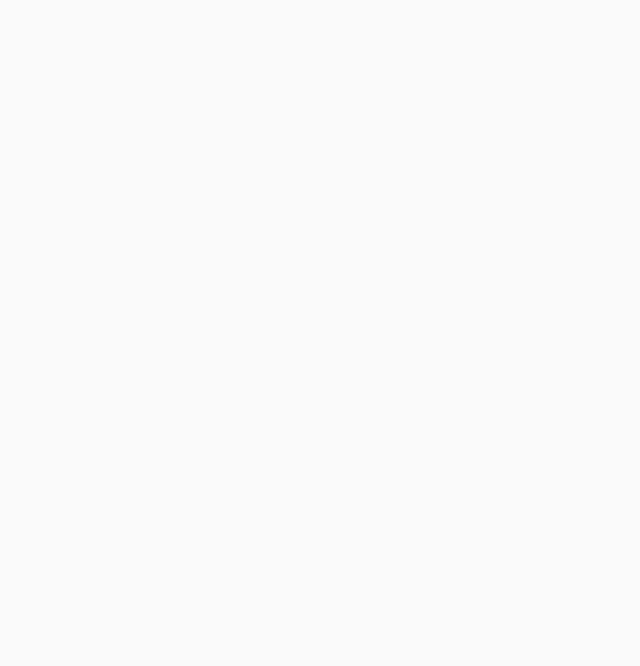
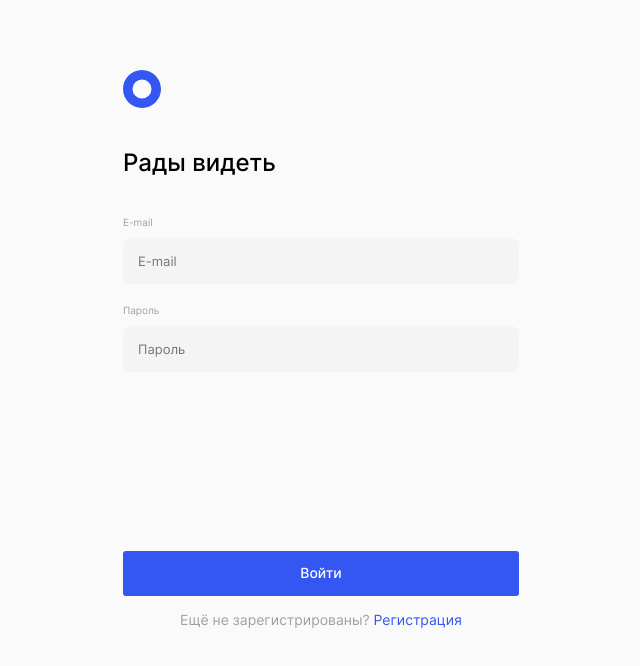
Before and after one commit to alexzkv/movies-explorer-frontend, a React (Create React App) app: page /signin in a window 1280 px wide. Before the commit this address had no page. Shown: the top 666 px of the page, without its empty margins (319-959 px from the left). Built offline with nearby package versions, Linux system fonts and the light colour scheme.

Commit message:
feat: add login component

```diff
--- a/src/components/App/App.js
+++ b/src/components/App/App.js
@@ -4,8 +4,9 @@ import Main from '../Main/Main';
 import Movies from '../Movies/Movies';
 import NotFound from '../NotFound/NotFound';
 import Profile from '../Profile/Profile';
+import SavedMovies from '../SavedMovies/SavedMovies';
 import Register from '../Register/Register';
-import SavedMovies from '../SavedMovies/SavedMovies';
+import Login from '../Login/Login';
 
 export default function App() {
   return (
@@ -30,7 +31,15 @@ export default function App() {
         exact path='/signup'
         element={
           <Register
-            registerError={'registerError'}
+            signError={'signError'}
+          />
+        }
+      />
+      <Route
+        exact path='/signin'
+        element={
+          <Login
+            signError={'signError'}
           />
         }
       />
--- a/src/components/Login/Login.js
+++ b/src/components/Login/Login.js
@@ -0,0 +1,29 @@
+import './Login.css';
+
+import Logo from '../Logo/Logo';
+import AuthForm from '../AuthForm/AuthForm';
+
+export default function Login({ signError }) {
+  return(
+    <section className='sign'>
+      <Logo />
+      <AuthForm place='login'>
+        <label className='sign__label'>E-mail</label>
+        <input
+          required
+          type='email'
+          placeholder='E-mail'
+          className='sign__input'
+        />
+        <label className='sign__label'>Пароль</label>
+        <input
+          required
+          type='password'
+          placeholder='Пароль'
+          className='sign__input'
+        />
+        {!signError && (<p className='sign__error'>Что-то пошло не так...</p>)}
+      </AuthForm>
+    </section>
+  );
+}
--- a/src/components/Register/Register.css
+++ b/src/components/Register/Register.css
@@ -1,9 +1,9 @@
-.register {
+.sign {
   margin: 70px auto;
   max-width: 396px;
 }
 
-.register__label {
+.sign__label {
   margin-bottom: 10px;
   font-weight: 400;
   font-size: 10px;
@@ -11,7 +11,7 @@
   color: #A0A0A0;
 }
 
-.register__input {
+.sign__input {
   margin-bottom: 20px;
   padding: 15px 0 15px 15px;
   border-radius: 8px;
@@ -20,13 +20,14 @@
   font-size: 13px;
   line-height: 1.23;
   background-color: #F4F4F4;
+  outline: none
 }
 
-.register__input:last-of-type {
+.sign__input:last-of-type {
   margin-bottom: 0;
 }
 
-.register__error {
+.sign__error {
   margin-top: 10px;
   font-weight: 400;
   font-size: 10px;
@@ -35,13 +36,13 @@
 }
 
 @media screen and (max-width: 1023px) {
-  .register {
+  .sign {
     margin: 232px auto;
   }
 }
 
 @media screen and (max-width: 767px) {
-  .register {
+  .sign {
     display: flex;
     flex-direction: column;
     align-items: center;
--- a/src/components/Register/Register.js
+++ b/src/components/Register/Register.js
@@ -1,37 +1,35 @@
-import React from 'react';
-
 import './Register.css';
 
 import Logo from '../Logo/Logo';
 import AuthForm from '../AuthForm/AuthForm';
 
-export default function Register({ registerError }) {
+export default function Register({ signError }) {
   return(
-    <section className='register'>
+    <section className='sign'>
       <Logo />
       <AuthForm place='register'>
-        <label className='register__label'>Имя</label>
+        <label className='sign__label'>Имя</label>
         <input
           required
           type='text'
           placeholder='Имя'
-          className='register__input'
+          className='sign__input'
         />
-        <label className='register__label'>E-mail</label>
+        <label className='sign__label'>E-mail</label>
         <input
           required
           type='email'
           placeholder='E-mail'
-          className='register__input'
+          className='sign__input'
         />
-        <label className='register__label'>Пароль</label>
+        <label className='sign__label'>Пароль</label>
         <input
           required
           type='password'
           placeholder='Пароль'
-          className='register__input'
+          className='sign__input'
         />
-        {!registerError && (<p className='register__error'>Что-то пошло не так...</p>)}
+        {!signError && (<p className='sign__error'>Что-то пошло не так...</p>)}
       </AuthForm>
     </section>
   );
```
